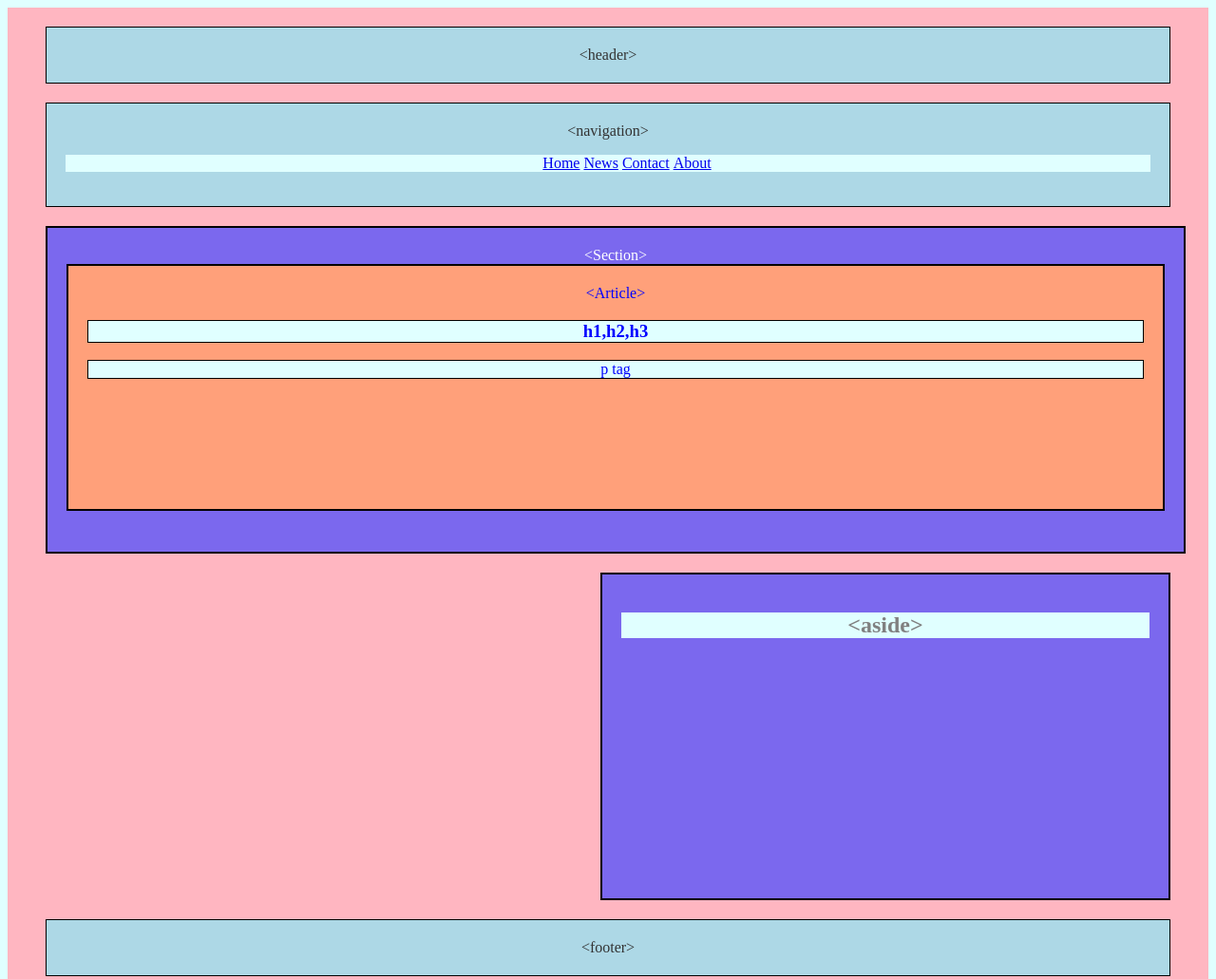
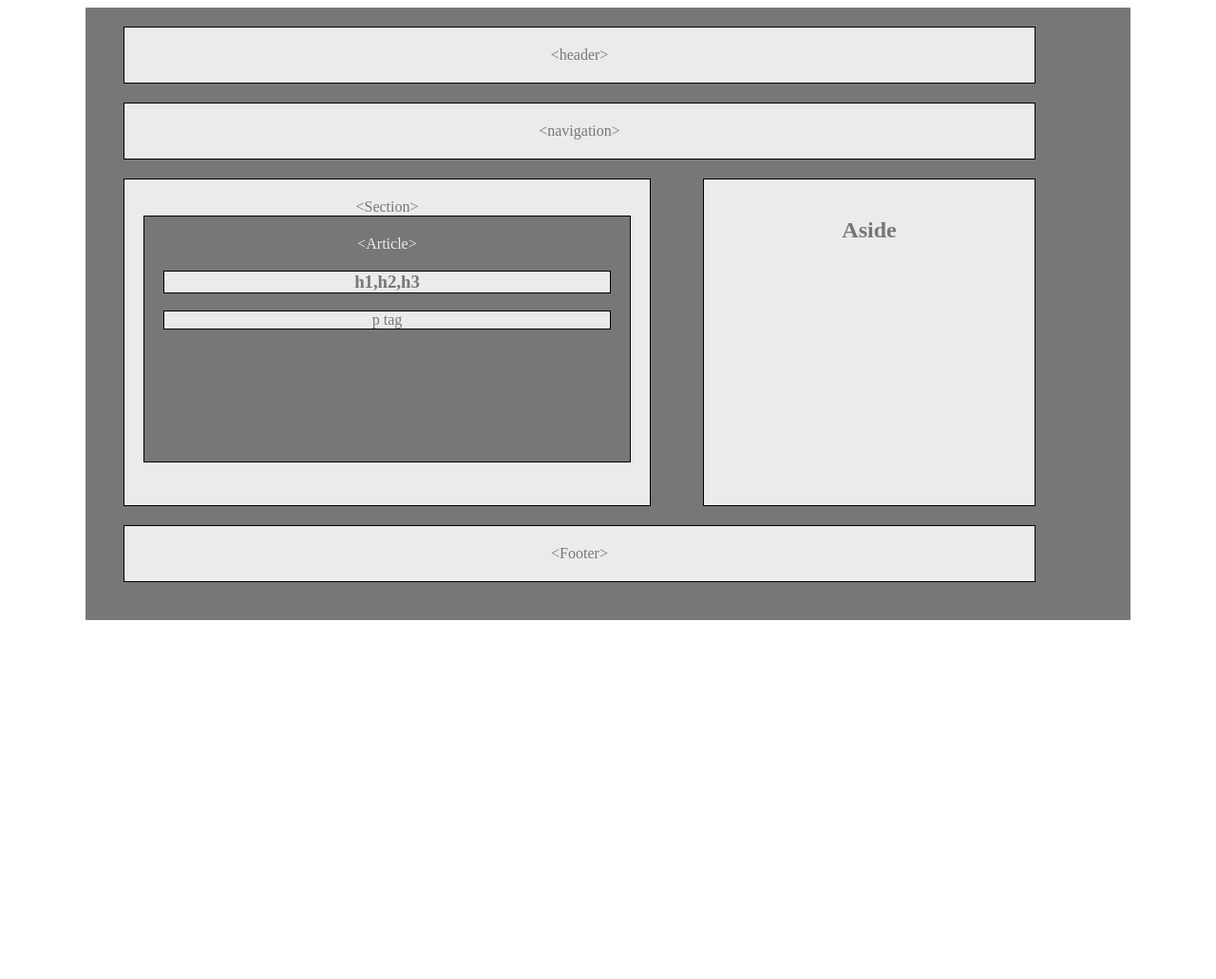
Before and after one commit to esengupta/HW-Wireframe, a plain HTML site: page index.html in a window 1280 px wide. Shown: the top 1031 px of the page at 95% size. After the commit the page ends 800 px from the top, so only its background shows below. Drawn offline with Linux system fonts and the light colour scheme.

Commit message:
updated HW-Wireframe

```diff
--- a/index.html
+++ b/index.html
@@ -6,6 +6,7 @@
   <meta charset="UTF-8">
   <title>Wireframe</title>
   <link rel="stylesheet" type="text/css" href="wireframe.css">
+
 </head>
 
 <body>
@@ -15,57 +16,30 @@
                 <div class="header">
                         &lt;header&gt;
                 </div>
+
                 <div class="header">
                         &lt;navigation&gt;
-
-                                                                <ul>
-                                                                        <li><a href="#home">Home</a></li>
-                                                                        <li><a href="#news">News</a></li>
-                                                                        <li><a href="#contact">Contact</a></li>
-                                                                        <li><a href="#about">About</a></li>
-                                                                </ul>
-
                 </div>
-
 
                <div>
                         <section id="backleft">
                                 &lt;Section&gt;
 
-
                                 <article id="back2">
                                         &lt;Article&gt;
-
                                         <h1 class="h123">h1,h2,h3</h1>
                                         <p class="h123">p tag</p>
-
-
-
-
-
-
-
+                                </article>
                         </section>
 
 
                         <aside id="backright">
-                                                <h1>&lt;aside&gt;</h1>
-                                                <!--<article id="back2">
-                                                        This is an article
-                                                        <p>Article1</p>
-                                                        <p>article2</p>
-
-                                                </article>
-                                                <article id="back3">
-                                                                This is an article
-                                                                <p margin:20px>Article3</p>
-                                                                <p>article4</p>
-                                                </article>-->
+                                <h1>Aside</h1>
                         </aside>
                 </div>
 
                 <div class= "header">
-                                        &lt;footer&gt;
+                        &lt;Footer&gt;
 
                 </div>
       </div>
--- a/wireframe.css
+++ b/wireframe.css
@@ -5,27 +5,31 @@
  * {
     box-sizing: border-box;
     text-align: center;
-    background-color: lightcyan;
+
 
   }
 .container{
   padding-left: 40px;
   padding-right: 40px;
-  background-color: lightpink;
+  background-color: #777;
   padding-top: 20px;
   padding-bottom: 20px;
+  position: center;
+  width: 1100px;
+  margin: 0 auto;
+
 
 }
 
 #backleft{
-  color:white;
+  color : #777;
   padding-top:20px;
   padding-bottom:20px;
-  background-color:mediumslateblue;
+  background-color: #ebebeb;
   padding-left: 20px;
   padding-right: 20px;
-  border: 2px solid black;
-  width: 1200px;
+  border: 1px solid black;
+  width: 555px;
   height: 345px;
   float:left;
   margin-bottom: 20px;
@@ -33,17 +37,16 @@
 }
 
 #backright{
-  color:gray;
+  color: #777;
   padding-top:20px;
   padding-bottom:20px;
-  background-color:mediumslateblue;
-  padding-left: 20px;
-  padding-right: 20px;
-  border: 2px solid black;
-  width: 600px;
+  background-color: #ebebeb;
+  border: 1px solid black;
+  width: 350px;
   height: 345px;
   float: right;
   margin-bottom: 20px;
+  margin-right: 60px;
 
 
 }
@@ -51,15 +54,17 @@
 #back2{
   padding-top:20px;
   padding-bottom:20px;
-  color:blue;
-  background-color: lightsalmon;
+  color: #ebebeb;
+  background-color: #777;
   height: 260px;
-  border: 2px solid black;
+  border: 1px solid black;
 }
 .h123{
   margin-right: 20px;
   margin-left: 20px;
   border: 1px solid black;
+  background-color: #ebebeb;
+  color: #777;
 }
 
 
@@ -68,9 +73,10 @@
     clear: both;
     padding: 20px;
     margin-bottom: 20px;
-    color: #333;
-    background-color: lightblue;
+    color: #777;
+    background-color: #ebebeb;
     border: 1px solid black;
+    width: 960px;
   }
 
 
```
Lines whose indentation alone changed are shown as unchanged.
